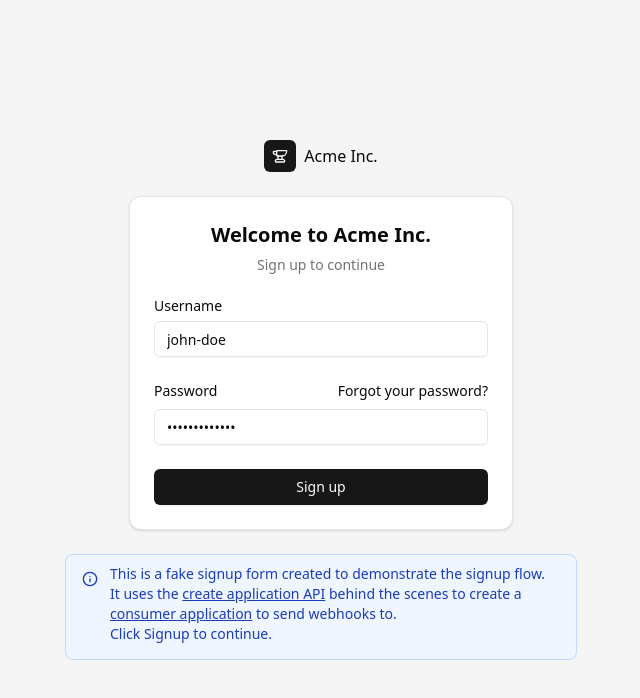
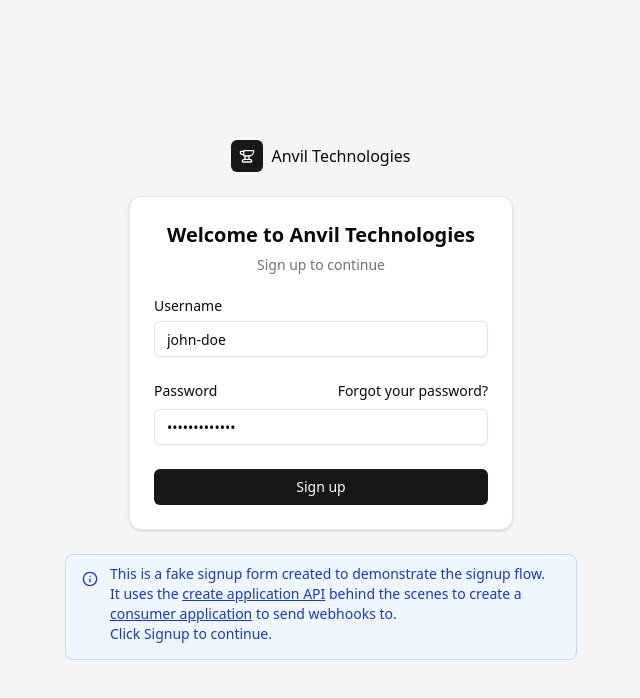
Before and after one commit to svix/svix-example, a Next.js app: page /signup in a window 1280 px wide. Shown: the top 698 px of the page, without its empty margins (319-959 px from the left). Built offline with nearby package versions, Linux system fonts and the light colour scheme.

Commit message:
Rename to anvil technologies

```diff
--- a/next.config.js
+++ b/next.config.js
@@ -1,6 +1,21 @@
 /** @type {import('next').NextConfig} */
 const nextConfig = {
   reactStrictMode: true,
+  async redirects() {
+    return [
+      {
+        source: '/:path*',
+        has: [
+          {
+            type: 'host',
+            value: 'example.svix.com',
+          },
+        ],
+        destination: 'https://anvil-technologies.com/:path*',
+        permanent: false,
+      },
+    ]
+  },
 }
 
 module.exports = nextConfig
--- a/src/components/app-sidebar.tsx
+++ b/src/components/app-sidebar.tsx
@@ -46,7 +46,7 @@
             <SidebarMenuButton asChild className="data-[slot=sidebar-menu-button]:!p-1.5">
               <a href="/dashboard">
                 <Anvil />
-                <span className="text-base font-semibold">Acme Inc.</span>
+                <span className="text-base font-semibold">Anvil Technologies</span>
               </a>
             </SidebarMenuButton>
           </SidebarMenuItem>
--- a/src/components/login-form.tsx
+++ b/src/components/login-form.tsx
@@ -36,7 +36,7 @@
     <div className={cn("flex flex-col gap-6", className)} {...props}>
       <Card>
         <CardHeader className="text-center">
-          <CardTitle className="text-xl">Welcome to Acme Inc.</CardTitle>
+          <CardTitle className="text-xl">Welcome to Anvil Technologies</CardTitle>
           <CardDescription>Sign up to continue</CardDescription>
         </CardHeader>
         <CardContent>
--- a/src/lib/autologin.tsx
+++ b/src/lib/autologin.tsx
@@ -35,7 +35,7 @@
   username = username ?? getClientUser();
   await postWithAuth(username, "/api/provider/signup", {
     username,
-    company: "Acme Inc.",
+    company: "Anvil Technologies",
   });
 
   router.push("/dashboard");
--- a/src/pages/dashboard/advanced/svix-react-example.tsx
+++ b/src/pages/dashboard/advanced/svix-react-example.tsx
@@ -167,7 +167,7 @@
     <>
       <DashboardLayout>
         <Head>
-          <title>Custom Webhooks Portal | Acme Inc.</title>
+          <title>Custom Webhooks Portal | Anvil Technologies</title>
         </Head>
         {page}
       </DashboardLayout>
--- a/src/pages/dashboard/index.tsx
+++ b/src/pages/dashboard/index.tsx
@@ -52,7 +52,7 @@
     <>
       <DashboardLayout>
         <Head>
-          <title>Dashboard | Acme Inc.</title>
+          <title>Dashboard | Anvil Technologies</title>
         </Head>
         {page}
       </DashboardLayout>
--- a/src/pages/dashboard/webhooks.tsx
+++ b/src/pages/dashboard/webhooks.tsx
@@ -39,7 +39,7 @@
   return (
     <>
       <Head>
-        <title>Webhooks | Acme Inc.</title>
+        <title>Webhooks | Anvil Technologies</title>
       </Head>
       <div className="flex flex-1 flex-col">
         <SiteHeader title="Webhooks" />
--- a/src/pages/signup.tsx
+++ b/src/pages/signup.tsx
@@ -9,7 +9,7 @@
   return (
     <>
       <Head>
-        <title>Log in | Acme Inc.</title>
+        <title>Log in | Anvil Technologies</title>
       </Head>
       <div className="flex min-h-screen flex-col items-center justify-center gap-6 bg-muted p-6 md:p-10">
         <div className="flex w-full max-w-sm flex-col gap-6">
@@ -17,7 +17,7 @@
             <div className="flex h-8 w-8 items-center justify-center rounded-md bg-primary text-primary-foreground p-1">
               <Anvil className="size-4" />
             </div>
-            Acme Inc.
+            Anvil Technologies
           </a>
           <LoginForm />
         </div>
```
